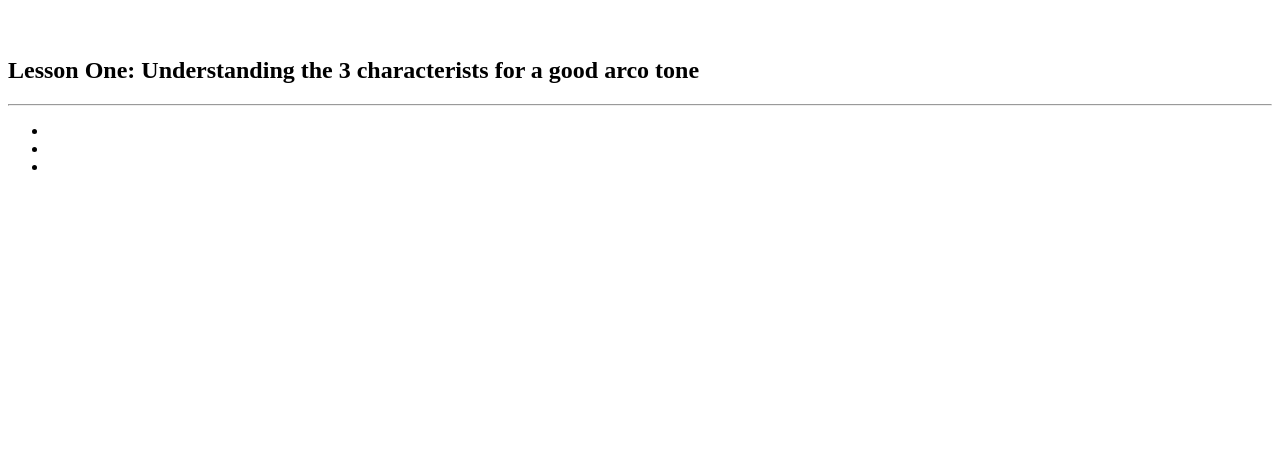
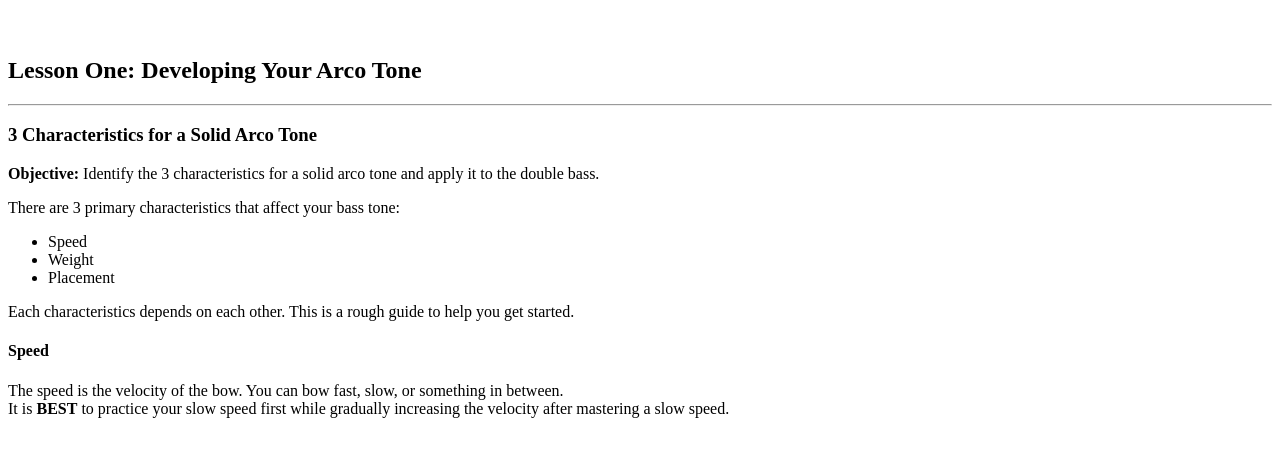
Before and after one commit to CazaresCode/BasicHTMLTags, a plain HTML site: page index.html in a window 1280 px wide. Shown: the part 61-518 px from the top of the page. Drawn offline with Linux system fonts and the light colour scheme.

Commit message:
added speed

```diff
--- a/index.html
+++ b/index.html
@@ -8,16 +8,30 @@
 
     <br/>
 
-    <h2>Lesson One: Understanding the 3 characterists for a good arco tone</h2>
+    <h2>Lesson One: Developing Your Arco Tone</h2>
 
     <hr/>
 
+    <h3>3 Characteristics for a Solid Arco Tone</h3>
 
-    <ul>
-        <li></li>
-        <li></li>
-        <li></li>
-    </ul>
+    <p>
+        <b>Objective:</b> Identify the 3 characteristics for a solid arco tone and apply it to the double bass.
+    </p>
+
+    <p>There are 3 primary characteristics that affect your bass tone:
+        <ul>
+            <li>Speed</li>
+            <li>Weight</li>
+            <li>Placement</li>
+        </ul>
+        Each characteristics depends on each other. This is a rough guide to help you get started.
+    </p>
+
+    <h4>Speed</h4>
+    <p>The speed is the velocity of the bow. You can bow fast, slow, or something in between.
+        <br/>
+        It is <b>BEST</b> to practice your slow speed first while gradually increasing the velocity after mastering a slow speed.</p>
+
 
 
 </body>
```
